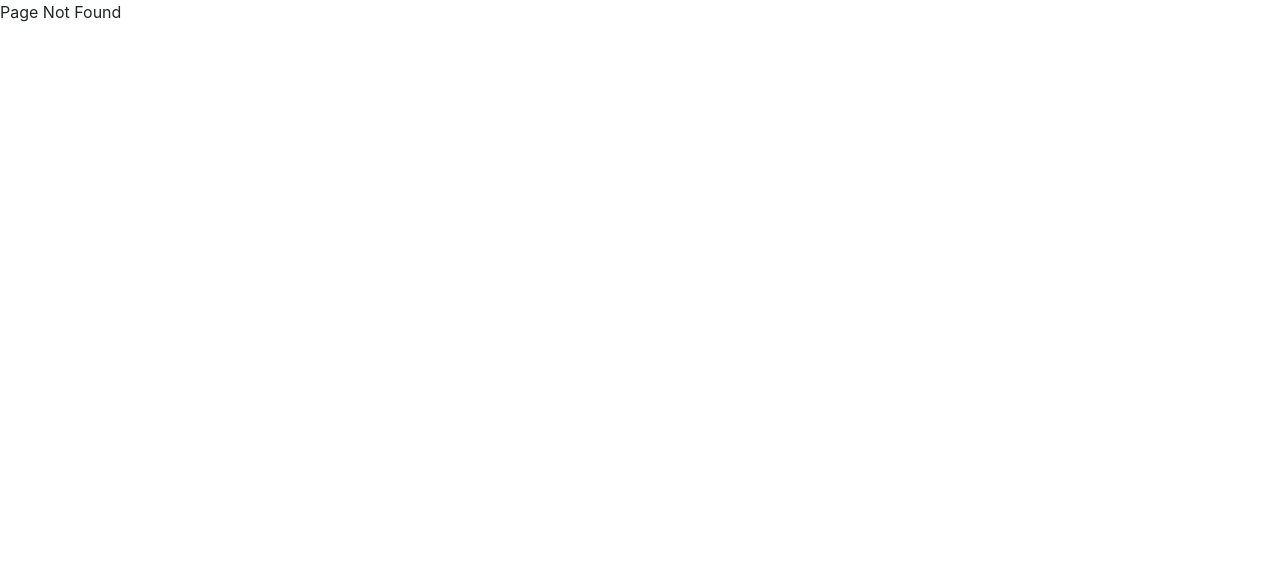
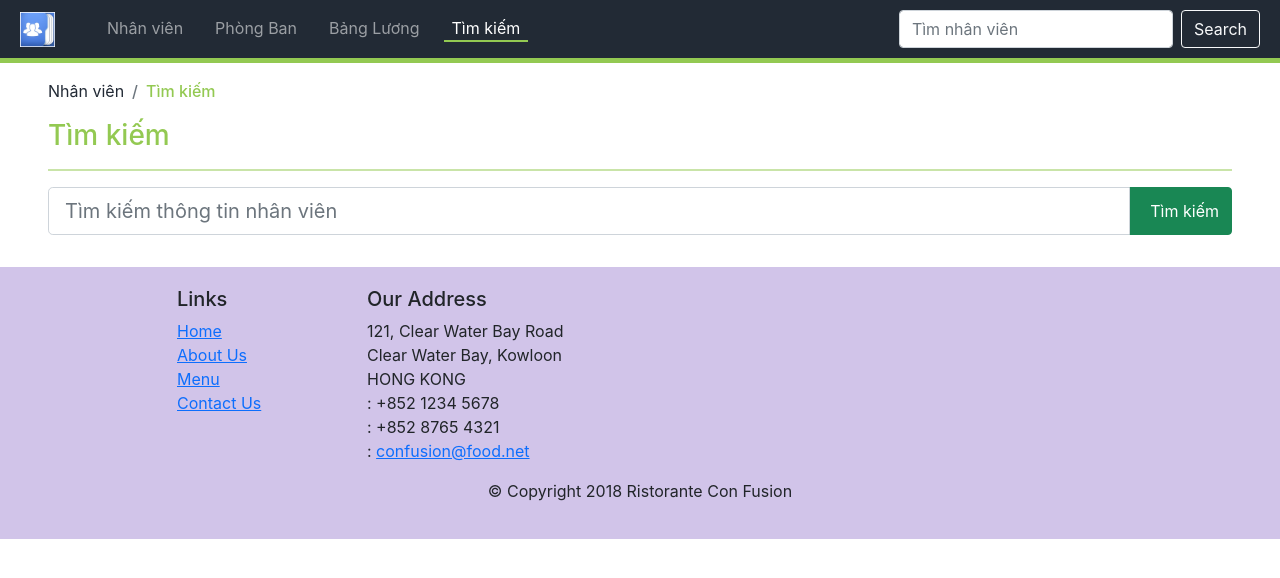
Before and after one commit to victhangnguyen/RJS101x_ASM_thangncfx16840, a React (Create React App) app: page /search in a window 1280 px wide. Before the commit this address had no page. Shown: the top 578 px of the page. Built offline with nearby package versions, Linux system fonts and the light colour scheme.

Commit message:
creating Search function into Comp Search

```diff
--- a/src/App.css
+++ b/src/App.css
@@ -3,6 +3,7 @@
   --color-dark: #222a35;
   --color-dark-2: #57595b;
 }
+
 
 img,
 svg {
--- a/src/App.js
+++ b/src/App.js
@@ -7,10 +7,11 @@ import Main from './components/MainComponent';
 import Staff from './components/StaffListComponent';
 import Department from './components/DepartmentComponent';
 import Salary from './components/SalaryComponent';
+import Search from './components/SearchComponent';
 import StaffDetail from './components/StaffDetailComponent';
 
 //! imp Datas
-import { STAFFS } from './shared/staffs';
+import { STAFFS, DEPARTMENTS, ROLE } from './shared/staffs';
 import PageNotFound from './pages/PageNotFound';
 
 export class App extends React.Component {
@@ -18,6 +19,7 @@ export class App extends React.Component {
     super(props);
     this.state = {
       staffs: STAFFS,
+      departments: DEPARTMENTS,
     };
   }
   render() {
@@ -33,8 +35,19 @@ export class App extends React.Component {
               />
               <Route path="staffs/:staffId" element={<StaffDetail />} />
 
-              <Route path="department" element={<Department />} />
-              <Route path="salary" element={<Salary />} />
+              <Route
+                path="department"
+                element={<Department departments={this.state.departments} />}
+              />
+              <Route
+                path="salary"
+                element={<Salary staffs={this.state.staffs} />}
+              />
+              <Route
+                path="search"
+                element={<Search staffs={this.state.staffs} />}
+              />
+              {/* <Route path="search?:keywords" element={<Search />} /> */}
             </Route>
             <Route path="*" element={<PageNotFound />} />
           </Routes>
--- a/src/components/DepartmentComponent.js
+++ b/src/components/DepartmentComponent.js
@@ -1,6 +1,12 @@
 import React from 'react';
-import { DEPARTMENTS } from '../shared/staffs';
-import { Card, CardHeader, CardBody } from 'reactstrap';
+import {
+  Card,
+  CardHeader,
+  CardBody,
+  Breadcrumb,
+  BreadcrumbItem,
+} from 'reactstrap';
+import { Link } from 'react-router-dom';
 
 //! presentational function component
 function RenderDepartment({ department }) {
@@ -21,12 +27,18 @@ function RenderDepartment({ department }) {
   );
 }
 
-function DepartmentComponent() {
-  const departmentList = DEPARTMENTS.map((department) => (
+function Department(props) {
+  const departmentList = props.departments.map((department) => (
     <RenderDepartment key={department.id} department={department} />
   ));
   return (
-    <div className="container-fuild my-3 mx-5">
+    <div className="container-fuild my-2 my-md-3 mx-3 mx-md-5">
+      <Breadcrumb>
+        <BreadcrumbItem>
+          <Link to="/staffs">Nhân viên</Link>
+        </BreadcrumbItem>
+        <BreadcrumbItem active>Phòng ban</BreadcrumbItem>
+      </Breadcrumb>
       <div className="hm-title">
         <h3>Phòng ban</h3>
         <hr />
@@ -36,4 +48,4 @@ function DepartmentComponent() {
   );
 }
 
-export default DepartmentComponent;
+export default Department;
--- a/src/components/HeaderComponent.js
+++ b/src/components/HeaderComponent.js
@@ -1,5 +1,7 @@
 import React from 'react';
-import { NavLink } from 'react-router-dom';
+import { NavLink, useNavigate } from 'react-router-dom';
+import { useNavigateSearch } from '../hooks';
+
 import {
   Navbar,
   NavbarBrand,
@@ -10,9 +12,15 @@ import {
 } from 'reactstrap';
 
 function Header(props) {
+  //! init Values
+  const initInputValues = {
+    search: '',
+  };
   //! effect NavLink
   const [isNavOpen, setIsNavOpen] = React.useState(false);
-  const [selectedNav, SetSelectedNav] = React.useState(0);
+  const [inputValues, setInputValues] = React.useState(initInputValues);
+
+  const navigateSearch = useNavigateSearch();
 
   const navList = [
     {
@@ -30,7 +38,32 @@ function Header(props) {
       navName: 'Bảng Lương',
       navLink: '/salary',
     },
+    {
+      navId: 3,
+      navName: 'Tìm kiếm',
+      navLink: '/search',
+    },
   ];
+
+  //! onSearchChange
+  const handleChange = function (e) {
+    setInputValues({
+      ...inputValues,
+      [e.target.name]: e.target.value,
+    });
+  };
+
+  const handleSubmit = function (e) {
+    e.preventDefault();
+    // navigate(`../search/${inputValues.search}`, { replace: true });
+    // navigateSearch('/search', { sort: 'date', order: 'newest' });
+
+    navigateSearch('/search', {
+      keyword: inputValues.search.trim().replace(/  +/g, ' '),
+    });
+    //! format empty
+    setInputValues(initInputValues);
+  };
 
   return (
     <div className="header">
@@ -62,12 +95,18 @@ function Header(props) {
           </Nav>
           <form className="d-flex">
             <input
+              name="search"
+              value={inputValues.search}
               className="form-control me-2"
               type="search"
-              placeholder="Search"
-              aria-label="Search"
+              placeholder="Tìm nhân viên"
+              aria-label="Tìm nhân viên"
+              onChange={(e) => handleChange(e)}
             />
-            <button className="btn btn-outline-light" type="submit">
+            <button
+              className="btn btn-outline-light"
+              onClick={(e) => handleSubmit(e)}
+            >
               Search
             </button>
           </form>
--- a/src/components/SalaryComponent.js
+++ b/src/components/SalaryComponent.js
@@ -1,5 +1,4 @@
 import React from 'react';
-import { STAFFS } from '../shared/staffs';
 import {
   Card,
   CardBody,
@@ -42,12 +41,12 @@ function RenderStaff({ staff }) {
   );
 }
 
-function SalaryComponent() {
-  const staffList = STAFFS.map((staff) => (
+function SalaryComponent(props) {
+  const staffList = props.staffs.map((staff) => (
     <RenderStaff key={staff.id} staff={staff} />
   ));
   return (
-    <div className="container-fuild my-3 mx-5">
+    <div className="container-fuild my-2 my-md-3 mx-3 mx-md-5">
       <Breadcrumb>
         <BreadcrumbItem>
           <Link to="/staffs">Nhân viên</Link>
--- a/src/components/SearchComponent.js
+++ b/src/components/SearchComponent.js
@@ -1,7 +1,96 @@
 import React from 'react';
+import {
+  Card,
+  CardHeader,
+  CardBody,
+  CardTitle,
+  Breadcrumb,
+  BreadcrumbItem,
+} from 'reactstrap';
+import { Link, useSearchParams } from 'react-router-dom';
 
-function SearchComponent() {
-  return <div>SearchComponent</div>;
+//! Presentational Function Component
+function RenderStaff({ staff }) {
+  return (
+    <div key={staff.id} className="col-6 col-md-4 col-lg-2">
+      <Card
+        className="card-staff my-2 border border-3"
+        // onClick={onSelectedStaff.bind(this, staff.id)}
+      >
+        <Link to={`/staffs/${staff.id}`}>
+          <CardHeader>#{staff.id}</CardHeader>
+          <CardBody>
+            <div className="row">
+              <div className="col-12">
+                <div className="card-avatar">
+                  <img src="assets/images/avatar.png" alt="" />
+                </div>
+              </div>
+              <div className="col-12">
+                <CardTitle className="fw-bold mb-0">{staff.name}</CardTitle>
+              </div>
+            </div>
+          </CardBody>
+        </Link>
+      </Card>
+    </div>
+  );
 }
 
-export default SearchComponent;
+//! container component
+function Search(props) {
+  // const [staffArr, setStaffArr] = React.useState([]);
+  const [staffList, setStaffList] = React.useState([]);
+  const [searchParams, setSearchParams] = useSearchParams();
+  // console.log('searchParams: ', searchParams.get('keywords')); //! __DEBUG __params
+  const keyword = searchParams.get('keyword')?.toLowerCase().replace(/ +/g, '');
+  console.log('keyword: ', keyword); //! type: a b c  => abc
+
+  React.useEffect(() => {
+    const staffArr = [];
+
+    props.staffs.forEach((staff) => {
+      const name = staff.name.toLowerCase().replace(/ +/g, '');
+      if (String(staff.id) === keyword || name.indexOf(keyword) !== -1) {
+        staffArr.push(staff);
+      }
+    });
+    setStaffList(staffArr);
+    //!
+    console.log('staffArr: ', staffArr);
+  }, [keyword]);
+
+  return (
+    <div className="container-fuild my-2 my-md-3 mx-3 mx-md-5">
+      <Breadcrumb>
+        <BreadcrumbItem>
+          <Link to="/staffs">Nhân viên</Link>
+        </BreadcrumbItem>
+        <BreadcrumbItem active>Tìm kiếm</BreadcrumbItem>
+      </Breadcrumb>
+      <div className="hm-title">
+        <h3>Tìm kiếm</h3>
+        <hr />
+      </div>
+      <form action="" className="">
+        <div className="input-group mb-3">
+          <input
+            type="text"
+            className="form-control form-control-lg"
+            placeholder="Tìm kiếm thông tin nhân viên"
+          />
+          <button type="submit" className="input-group-text btn-success">
+            <i className="bi bi-search me-2"></i> Tìm kiếm
+          </button>
+        </div>
+      </form>
+      <div className="row">
+        {staffList?.map((staff) => (
+          <RenderStaff key={staff.id} staff={staff} />
+        ))}
+      </div>
+    </div>
+  );
+}
+
+export default Search;
--- a/src/components/StaffDetailComponent.js
+++ b/src/components/StaffDetailComponent.js
@@ -59,7 +59,7 @@ function StaffDetail(props) {
   // console.log('params: ', params); //! __DEBUG __params
 
   return (
-    <div className="container-fuild my-3 mx-5">
+    <div className="container-fuild my-2 my-md-3 mx-3 mx-md-5">
       <Breadcrumb>
         <BreadcrumbItem>
           <Link to="/staffs">Nhân viên</Link>
--- a/src/components/StaffListComponent.js
+++ b/src/components/StaffListComponent.js
@@ -4,17 +4,8 @@ import { Link } from 'react-router-dom';
 //! imp Components
 import StaffDetail from './StaffDetailComponent';
 
-//! Presentational Function
-
-//! Container Function
-function StaffListComponent(props) {
-  // const [selectedStaff, setSelectedStaff] = React.useState(null);
-
-  // const onSelectedStaff = function (staffId) {
-  //   setSelectedStaff(staffId);
-  // };
-
-  const staffList = props.staffs.map((staff) => {
+//! Presentational Function Component
+function RenderStaff({ staff }) {
   return (
     <div key={staff.id} className="col-6 col-md-4 col-lg-2">
       <Card
@@ -39,10 +30,16 @@ function StaffListComponent(props) {
       </Card>
     </div>
   );
-  });
+}
+
+//! Container Function
+function StaffListComponent(props) {
+  const staffList = props.staffs.map((staff) => (
+    <RenderStaff key={staff.id} staff={staff} />
+  ));
 
   return (
-    <div className="container-fuild my-3 mx-5">
+    <div className="container-fuild my-2 my-md-3 mx-3 mx-md-5 mx-md-5">
       <div className="hm-title">
         <h3>Nhân viên</h3>
         <hr />
--- /dev/null
+++ b/src/hooks/index.js
@@ -0,0 +1,3 @@
+import useNavigateSearch from './useNavigateSearch';
+
+export { useNavigateSearch };
--- /dev/null
+++ b/src/hooks/useNavigateSearch.js
@@ -0,0 +1,10 @@
+import { useNavigate, createSearchParams } from 'react-router-dom';
+
+const useNavigateSearch = () => {
+  const navigate = useNavigate();
+  return (pathname, params) => {
+    navigate(`${pathname}?${createSearchParams(params)}`);
+  };
+};
+
+export default useNavigateSearch;
--- a/src/index.js
+++ b/src/index.js
@@ -7,9 +7,9 @@ import reportWebVitals from './reportWebVitals';
 
 const root = ReactDOM.createRoot(document.getElementById('root'));
 root.render(
-  // <React.StrictMode>
+  <React.StrictMode>
     <App />
-  // </React.StrictMode>
+  </React.StrictMode>
 );
 
 // If you want to start measuring performance in your app, pass a function
```
Lines whose indentation alone changed are shown as unchanged.
